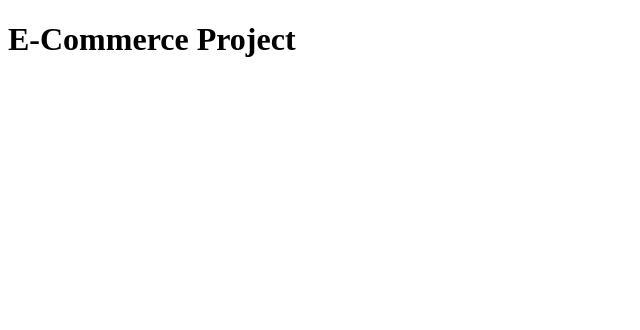
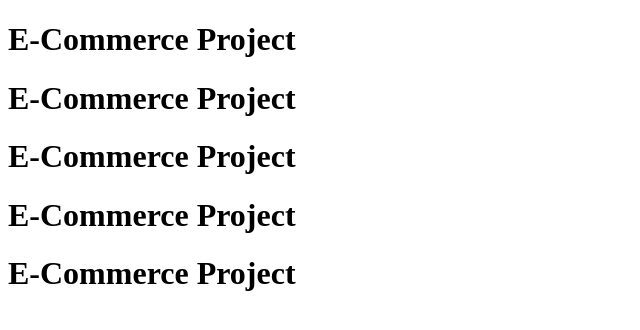
Before and after one commit to kubthesupermax/E-commerce-Store, a plain HTML site: page index.html in a window 1280 px wide. Shown: the whole page, without its empty margins (0-640 px from the left). Drawn offline with Linux system fonts and the light colour scheme.

Commit message:
third commit

```diff
--- a/index.html
+++ b/index.html
@@ -7,5 +7,9 @@
   </head>
   <body>
     <h1>E-Commerce Project</h1>
+    <h1>E-Commerce Project</h1>
+    <h1>E-Commerce Project</h1>
+    <h1>E-Commerce Project</h1>
+    <h1>E-Commerce Project</h1>
   </body>
 </html>
```
